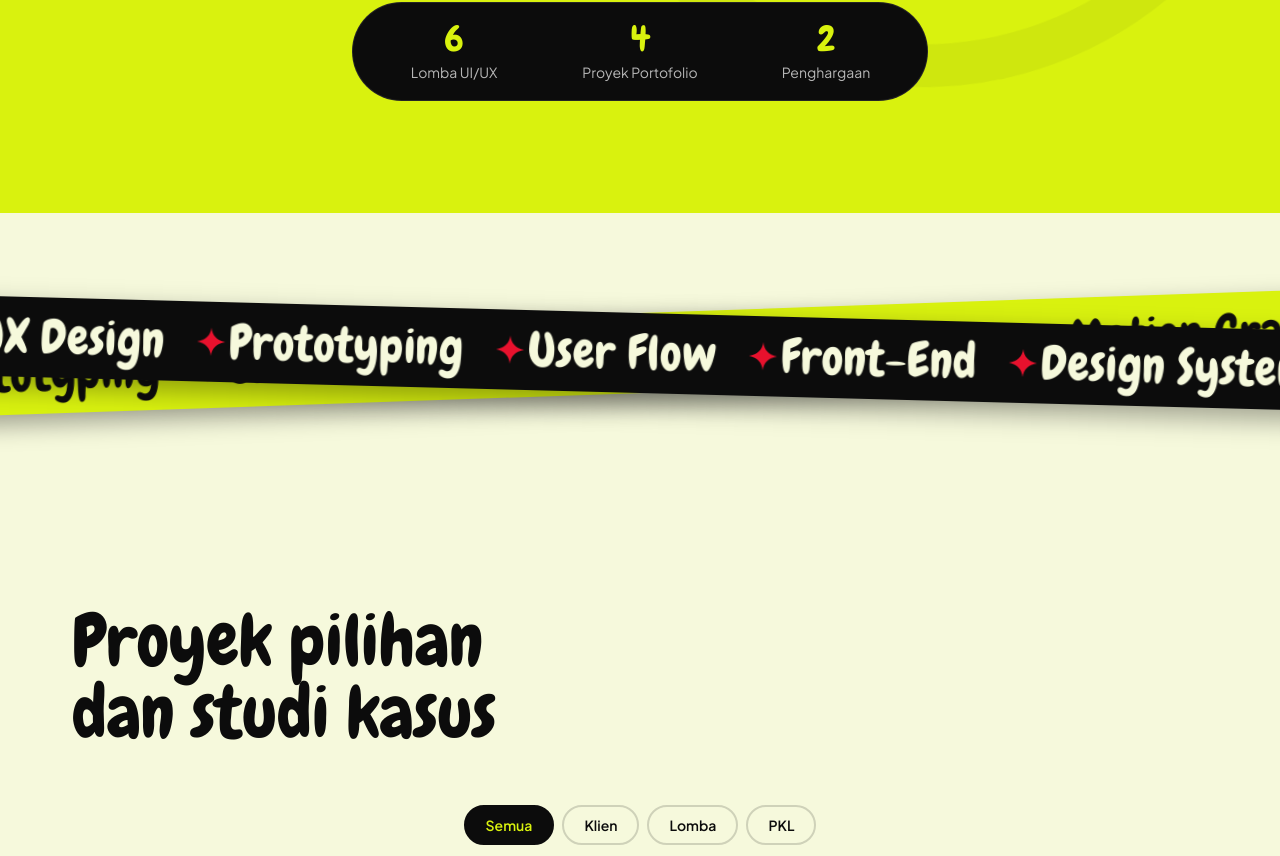
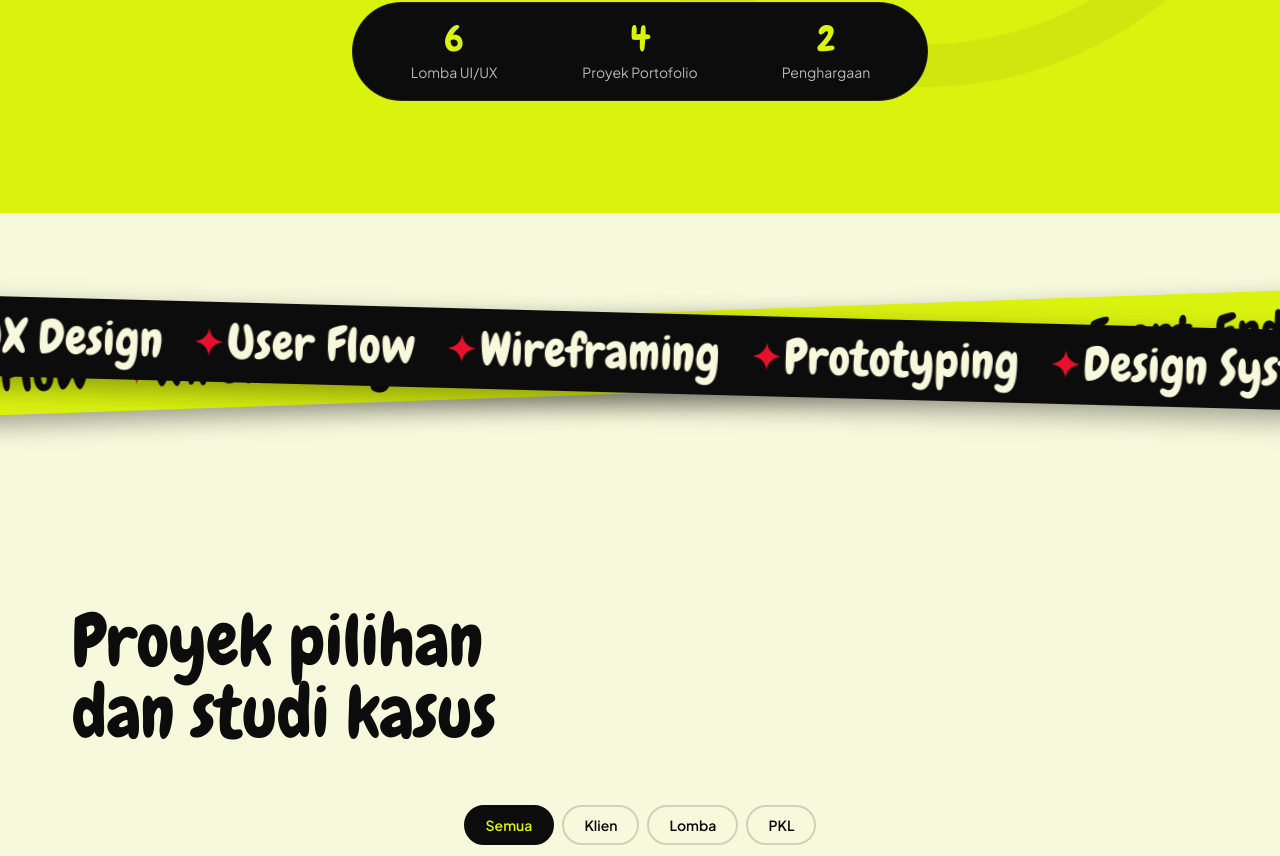
Before and after one commit to kenjidotkom/web-portofolio, a React (Vite) app: page / in a window 1280 px wide. Shown: the part 1827-2683 px from the top of the page. Built offline with nearby package versions, Linux system fonts and the light colour scheme.

Commit message:
feat: add portfolio data configuration file

```diff
--- a/src/data/portfolioData.js
+++ b/src/data/portfolioData.js
@@ -72,7 +72,7 @@ export const services = {
   ],
 };
 
-export const ribbonWords = ['UI/UX Design', 'Prototyping', 'User Flow', 'Front-End', 'Design System', 'Motion Graphic', 'Video Editing'];
+export const ribbonWords = ['UI/UX Design', 'User Flow', 'Wireframing', 'Prototyping', 'Design System', 'Front-End', 'React', 'Responsive Web'];
 
 export const workFilters = ['Semua', 'Klien', 'Lomba', 'PKL'];
 export const works = [
```
